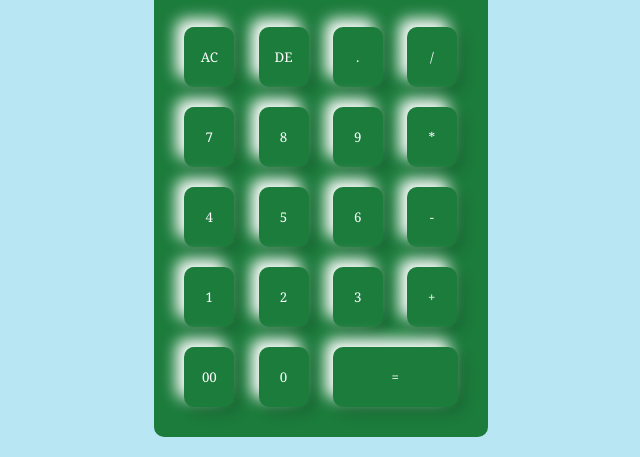
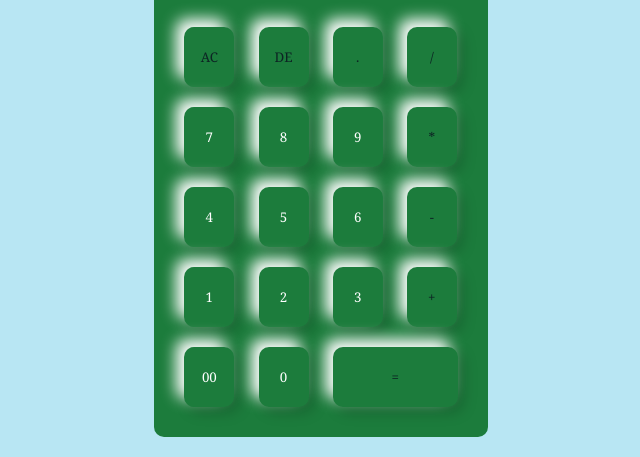
Before and after one commit to dulfackerhisham/calculator, a plain HTML site: page index.html in a window 1280 px wide. Shown: the part 243-700 px from the top of the page, 319-959 px from the left. Drawn offline with Linux system fonts and the light colour scheme.

Commit message:
project complete

```diff
--- a/index.html
+++ b/index.html
@@ -14,33 +14,33 @@
                     <input type="text" name="display">
                 </div>
                 <div>
-                    <input type="button" value="AC">
-                    <input type="button" value="DE">
-                    <input type="button" value=".">
-                    <input type="button" value="/">
+                    <input type="button" value="AC" onclick="display.value = '' " class="operator">
+                    <input type="button" value="DE" onclick="display.value = display.value.toString().slice(0,-1) " class="operator">
+                    <input type="button" value="." onclick="display.value += '.' " class="operator">
+                    <input type="button" value="/" onclick="display.value += '/' " class="operator">
                 </div>
                 <div>
                     <input type="button" value="7" onclick="display.value += '7' ">
                     <input type="button" value="8" onclick="display.value += '8' ">
                     <input type="button" value="9" onclick="display.value += '9' ">
-                    <input type="button" value="*" onclick="display.value += '*' ">
+                    <input type="button" value="*" onclick="display.value += '*' " class="operator">
                 </div>
                 <div>
                     <input type="button" value="4" onclick="display.value += '4' ">
                     <input type="button" value="5" onclick="display.value += '5' ">
                     <input type="button" value="6" onclick="display.value += '6' ">
-                    <input type="button" value="-" onclick="display.value += '-' ">
+                    <input type="button" value="-" onclick="display.value += '-' " class="operator">
                 </div>
                 <div>
                     <input type="button" value="1" onclick="display.value += '1' ">
                     <input type="button" value="2" onclick="display.value += '2' ">
                     <input type="button" value="3" onclick="display.value += '3' ">
-                    <input type="button" value="+" onclick="display.value += '+' ">
+                    <input type="button" value="+" onclick="display.value += '+' " class="operator">
                 </div>
                 <div>
                     <input type="button" value="00" onclick="display.value += '00' ">
                     <input type="button" value="0" onclick="display.value += '0' ">
-                    <input type="button" value="=" class="equal" onclick="display.value += '=' ">
+                    <input type="button" value="=" class="equal operator onclick="display.value = eval(display.value) ">
                 </div>
             </form>
         </div>
--- a/style.css
+++ b/style.css
@@ -45,3 +45,7 @@ form .display input{
 form input.equal{
     width: 125px;
 }
+
+form input.operator{
+    color: rgb(13, 36, 36);
+}
```
